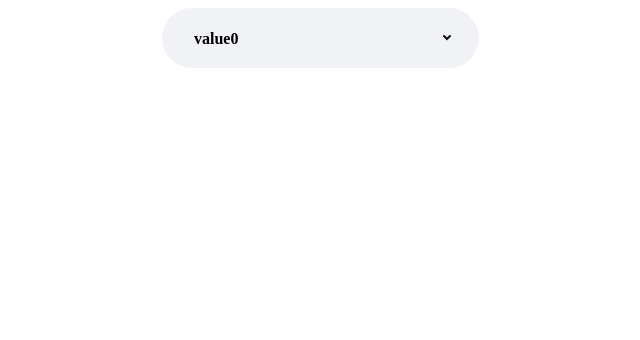
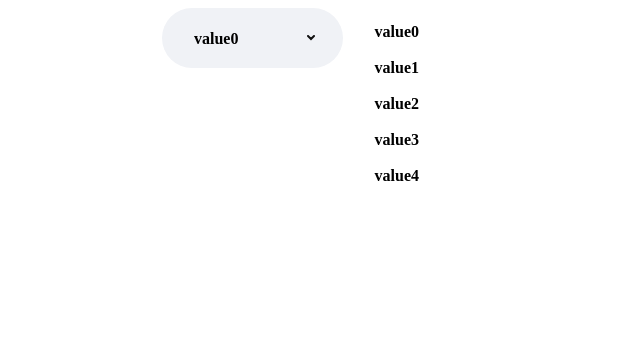
Before and after one commit to AlexInyaev/select, a plain HTML site: page index.html in a window 1280 px wide. Shown: the whole page, without its empty margins (318-958 px from the left). Drawn offline with Linux system fonts and the light colour scheme.

Commit message:
castom selekt save

```diff
--- a/css/mian.css
+++ b/css/mian.css
@@ -39,10 +39,6 @@ body {
     line-height: 19px;
 }
 
-
-
-
-
 .option {
     display: flex;
     align-items: center;
@@ -71,8 +67,8 @@ body {
 
 
 .selectBody {
-    padding-top: 5px;
-    display: none;
+    padding: 5px 0;
+    /* display: none; */
     overflow: scroll;
 
 }
@@ -80,11 +76,12 @@ body {
 
 .selectBody::-webkit-scrollbar {
 
-    width: 6px;
+    width: 6;
     height: 0;
 
 
 }
+
 
 .selectBody::-webkit-scrollbar-thumb {
     background-color: #4A4A4A;
@@ -95,3 +92,25 @@ body {
 .selectBody::-webkit-scrollbar-track {
     background-color: #F0F2F6;
 }
+
+
+/* scroll */
+
+/* .wrapperScroll {
+    display: none;
+    margin-top: 18px;
+    width: 6px;
+    height: 156px;
+    background: #F0F2F6;
+    border-radius: 5px;
+
+}
+
+.scrollElem {
+    width: 6px;
+    height: 86px;
+    background: #4A4A4A;
+    border-radius: 5px;
+    position: relative;
+    top: 0%;
+} */
```
Also changed, not shown: index.html (+3 -0 lines), js/main.js (+22 -0 lines).
